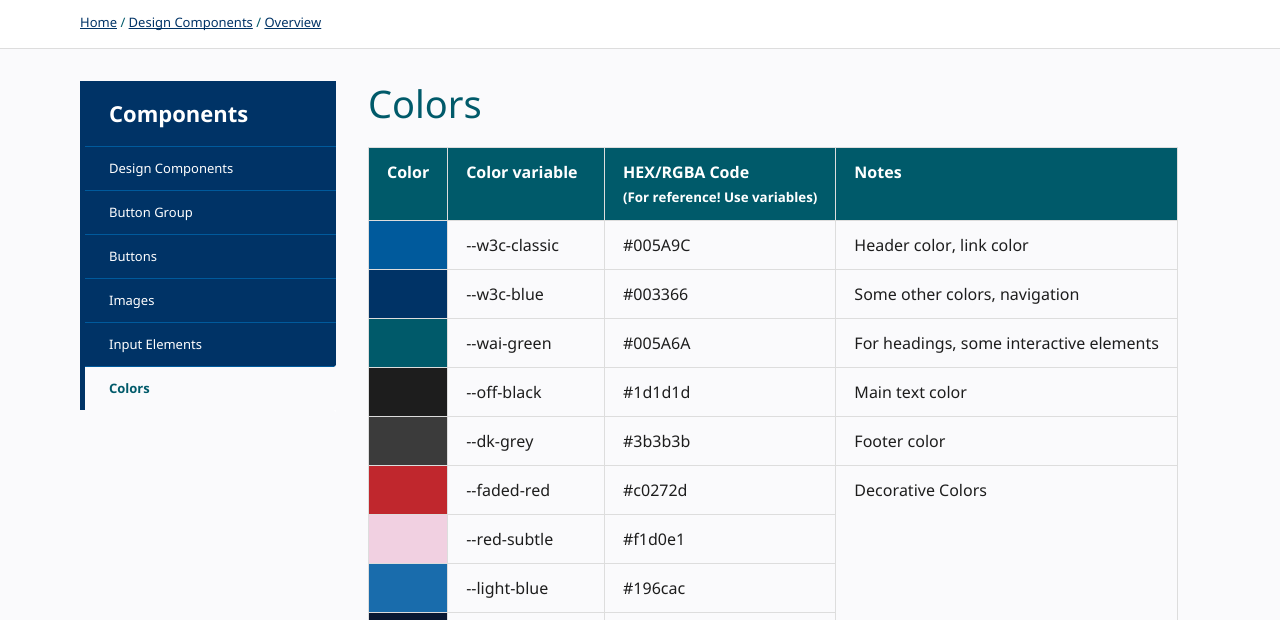
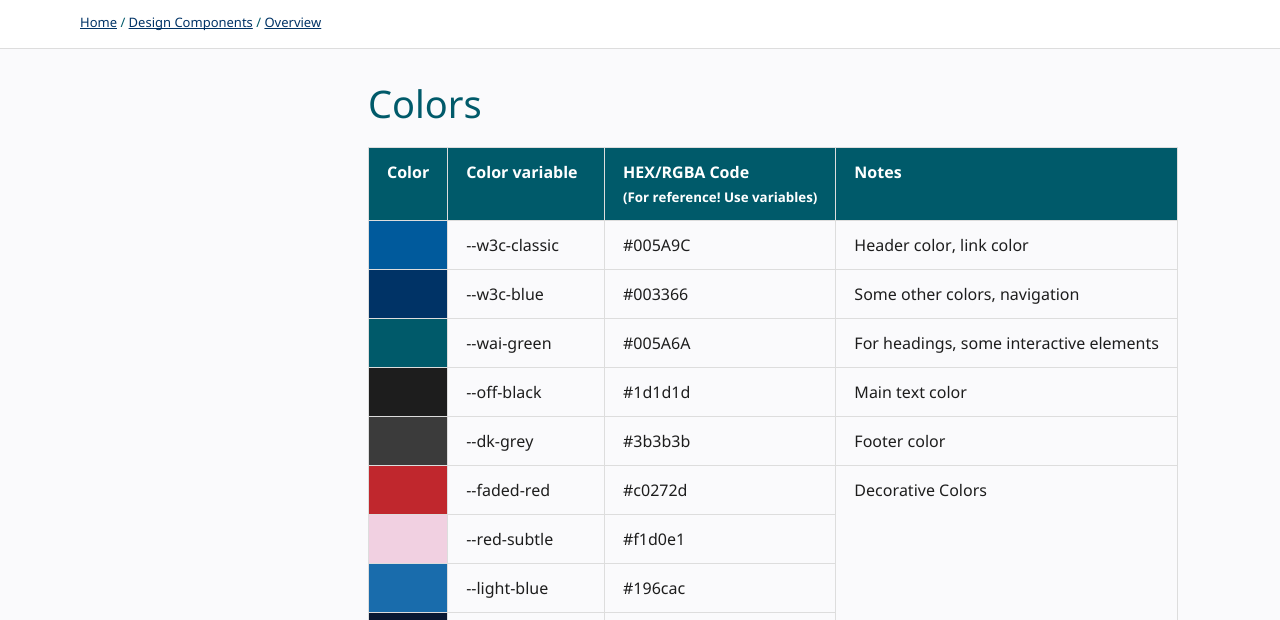
Before and after one commit to w3c/wai-website-theme, a Jekyll site: the page built from _components/colors/index.md, in a window 1280 px wide and 900 px high, cut to the strip 280-900 px from the top of the window. Built offline with Jekyll 4.4.1, drawn with Linux system fonts in a browser that asks for light colours; cached includes are drawn as plain includes; comment, search, counter and statistics services are not loaded.

Commit message:
Use manual navigation for documentation

```diff
--- a/_config.yml
+++ b/_config.yml
@@ -52,11 +52,6 @@ defaults:
       path: ""
     values:
       layout: "default"
-  -
-    scope:
-      path: "_components"
-    values:
-      layout: "sidenav"
 
 plugins:
   - jekyll-seo-tag
```
